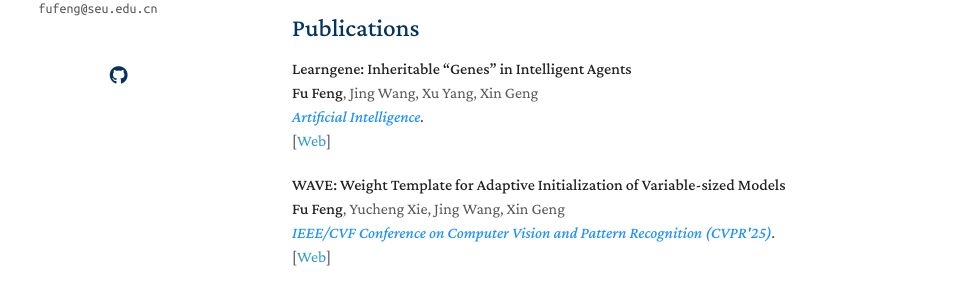
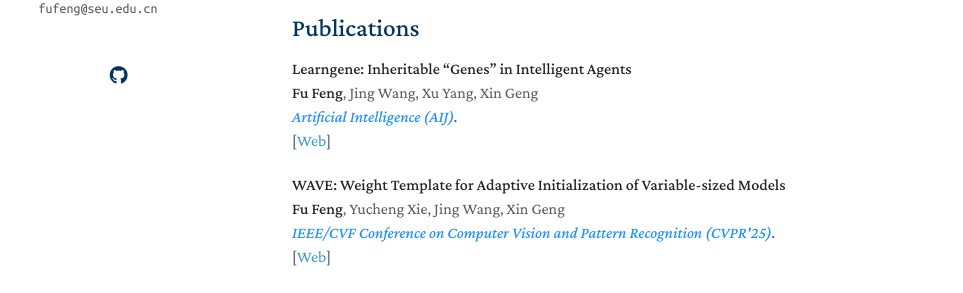
Before and after one commit to fu-feng/fu-feng.github.io, a Jekyll site: the page built from index.md, in a window 1280 px wide and 1400 px high. Shown: the part 321-614 px from the top of the window, without its empty margins (178-1141 px from the left). Built offline with Jekyll 4.4.1, drawn with Linux system fonts in a browser that asks for light colours; nearby versions of some CDN libraries; a style sheet for code colours, icons or effects is not loaded; our own code applies the rules of GitHub Pages for plain Markdown files; some of the changed text lies outside the part shown.

Commit message:
Update index.md

```diff
--- a/index.md
+++ b/index.md
@@ -19,7 +19,7 @@ I am a Ph.D. student supervised by Prof Xin Geng at [PALM](http://palm.seu.edu.c
 <br />
 <strong>Fu Feng</strong>, Jing Wang, Xu Yang, Xin Geng
 <br />
-<em><strong><i style="color:#1e90ff">Artificial Intelligence</i></strong>.</em>
+<em><strong><i style="color:#1e90ff">Artificial Intelligence (AIJ)</i></strong>.</em>
 <br />
    [<a href="https://www.sciencedirect.com/science/article/pii/S0004370225001407">Web</a>]
 <br/>
@@ -149,7 +149,7 @@ Ruixiao Shi, <strong>Fu Feng</strong>, Yucheng Xie, Jing Wang, Xin Geng
 <br />
 Jing Wang, <strong>Fu Feng</strong>, Jianhui Lv, Xin Geng
 <br />
-<em><strong><i style="color:#1e90ff">Pattern Recognition</i></strong>.</em>
+<em><strong><i style="color:#1e90ff">Pattern Recognition (PR)</i></strong>.</em>
 <br />
    [<a href="https://www.sciencedirect.com/science/article/pii/S003132032400757X">Web</a>]
 <br/>
```
